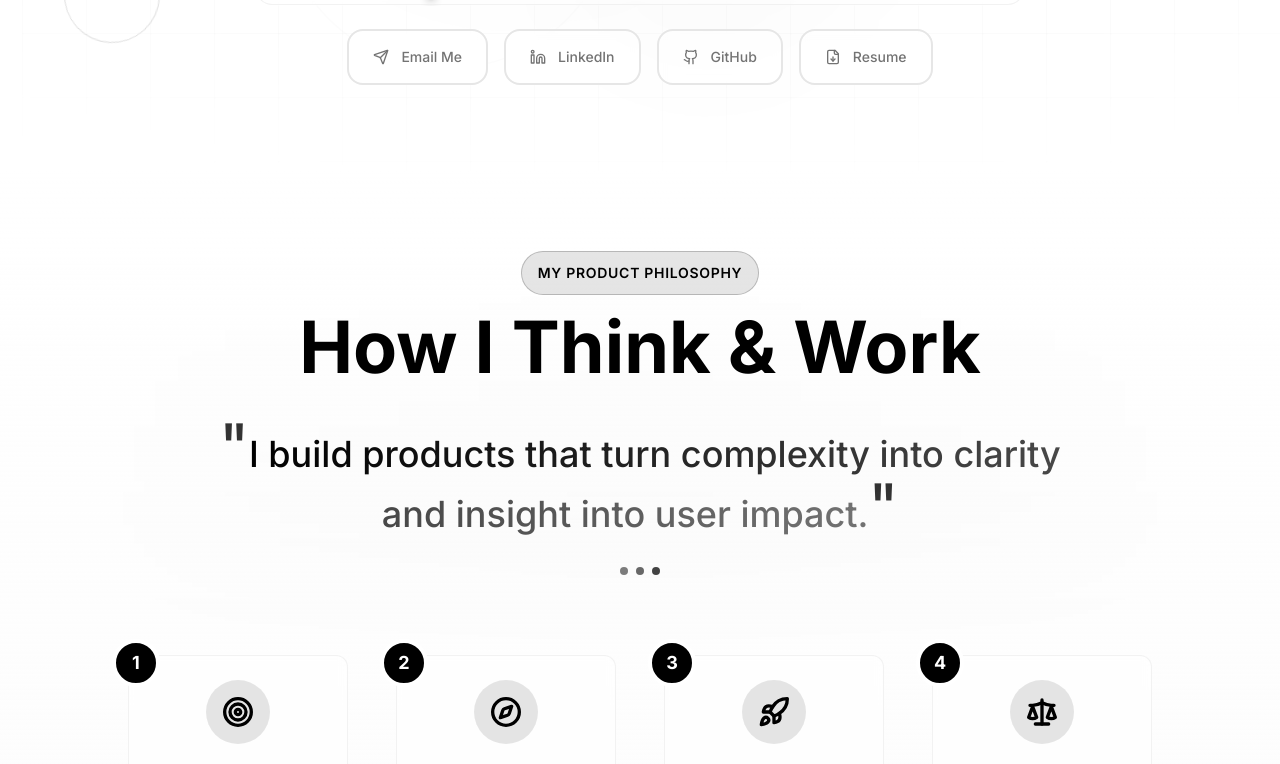
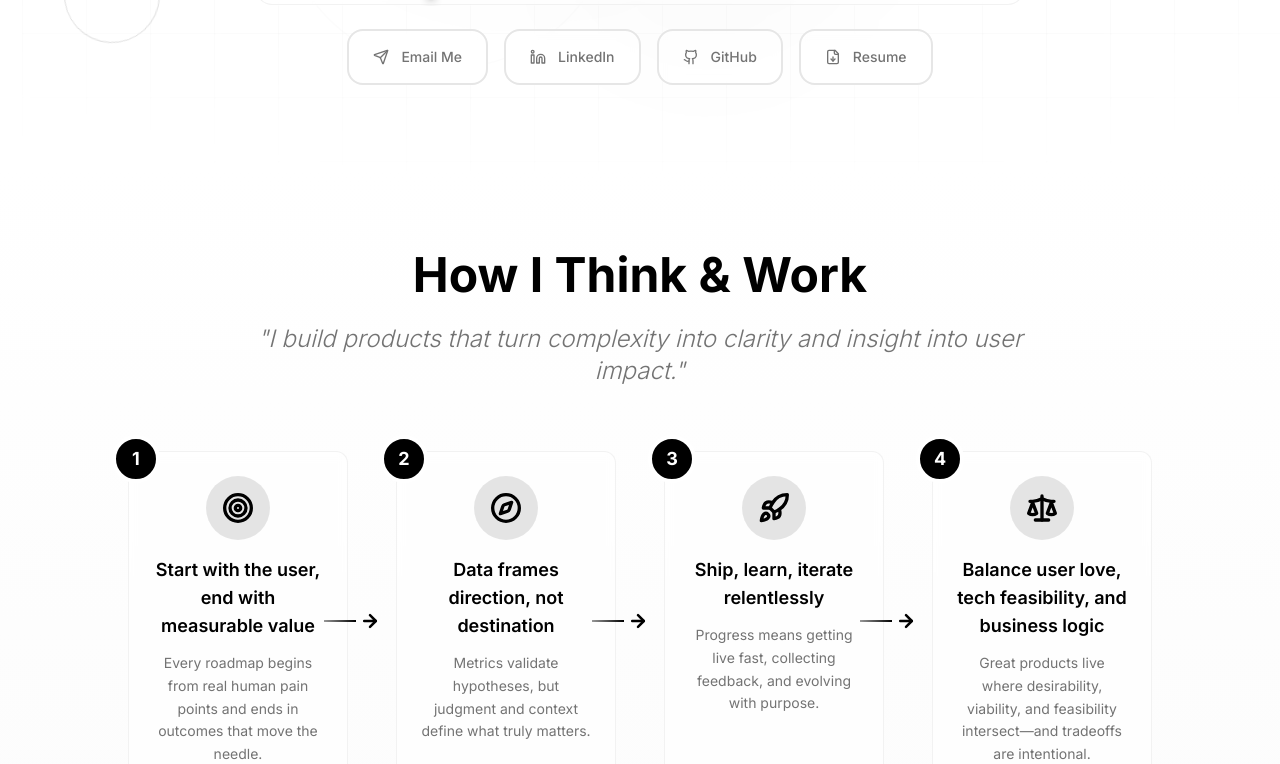
Before and after one commit to 5u2ny/pm-craftsman-suite, a React (Vite) app: page / in a window 1280 px wide. Shown: the part 629-1393 px from the top of the page. Built offline with nearby package versions, Linux system fonts and the light colour scheme; the HTML template or start-up script is replaced by a standard one.

Commit message:
Redesign heading section
Simplify the heading section of the Working Principles component to be cleaner and more professional. Removed excessive animations, gradient backgrounds, badges, and pulsing dots.

```diff
--- a/src/components/WorkingPrinciples.tsx
+++ b/src/components/WorkingPrinciples.tsx
@@ -27,39 +27,13 @@ const WorkingPrinciples = () => {
   return (
     <section className="py-20 px-6 bg-gradient-to-b from-background to-muted/30">
       <div className="max-w-5xl mx-auto">
-        <div className="text-center mb-20 animate-fade-in relative">
-          <div className="absolute inset-0 -z-10 bg-gradient-to-r from-primary/5 via-primary/10 to-primary/5 blur-3xl opacity-50 animate-pulse" style={{ animationDuration: '3s' }}></div>
-
-          <div className="inline-block mb-4 px-4 py-2 rounded-full bg-primary/10 border border-primary/20 animate-fade-in">
-            <span className="text-sm font-semibold text-primary uppercase tracking-wider">My Product Philosophy</span>
-          </div>
-
-          <h2 className="text-5xl md:text-6xl lg:text-7xl font-bold mb-8 animate-fade-in relative group cursor-default" style={{ animationDelay: '0.1s' }}>
-            <span className="bg-gradient-to-r from-primary via-primary to-primary/60 bg-clip-text text-transparent bg-[length:200%_auto] transition-all duration-500 group-hover:bg-[position:100%_0]">
-              How I Think & Work
-            </span>
-            <div className="absolute -bottom-2 left-1/2 transform -translate-x-1/2 w-24 h-1 bg-gradient-to-r from-transparent via-primary to-transparent opacity-0 group-hover:opacity-100 transition-opacity duration-500"></div>
+        <div className="text-center mb-16 animate-fade-in">
+          <h2 className="text-4xl md:text-5xl font-bold mb-6 text-foreground">
+            How I Think & Work
           </h2>
-
-          <div className="max-w-4xl mx-auto animate-fade-in" style={{ animationDelay: '0.2s' }}>
-            <p className="text-2xl md:text-3xl lg:text-4xl font-medium leading-relaxed relative group cursor-default">
-              <span className="inline-block transition-transform duration-300 group-hover:scale-105">
-                <span className="text-primary/80 text-5xl md:text-6xl leading-none">"</span>
-              </span>
-              <span className="bg-gradient-to-r from-foreground to-muted-foreground bg-clip-text text-transparent transition-all duration-300 group-hover:from-primary group-hover:to-primary/70">
-                I build products that turn complexity into clarity and insight into user impact.
-              </span>
-              <span className="inline-block transition-transform duration-300 group-hover:scale-105">
-                <span className="text-primary/80 text-5xl md:text-6xl leading-none">"</span>
-              </span>
-            </p>
-          </div>
-
-          <div className="mt-8 flex justify-center gap-2 animate-fade-in" style={{ animationDelay: '0.3s' }}>
-            <div className="w-2 h-2 rounded-full bg-primary animate-pulse" style={{ animationDelay: '0s' }}></div>
-            <div className="w-2 h-2 rounded-full bg-primary animate-pulse" style={{ animationDelay: '0.2s' }}></div>
-            <div className="w-2 h-2 rounded-full bg-primary animate-pulse" style={{ animationDelay: '0.4s' }}></div>
-          </div>
+          <p className="text-xl md:text-2xl text-muted-foreground font-light italic max-w-3xl mx-auto">
+            "I build products that turn complexity into clarity and insight into user impact."
+          </p>
         </div>
 
         <div className="relative">
```
